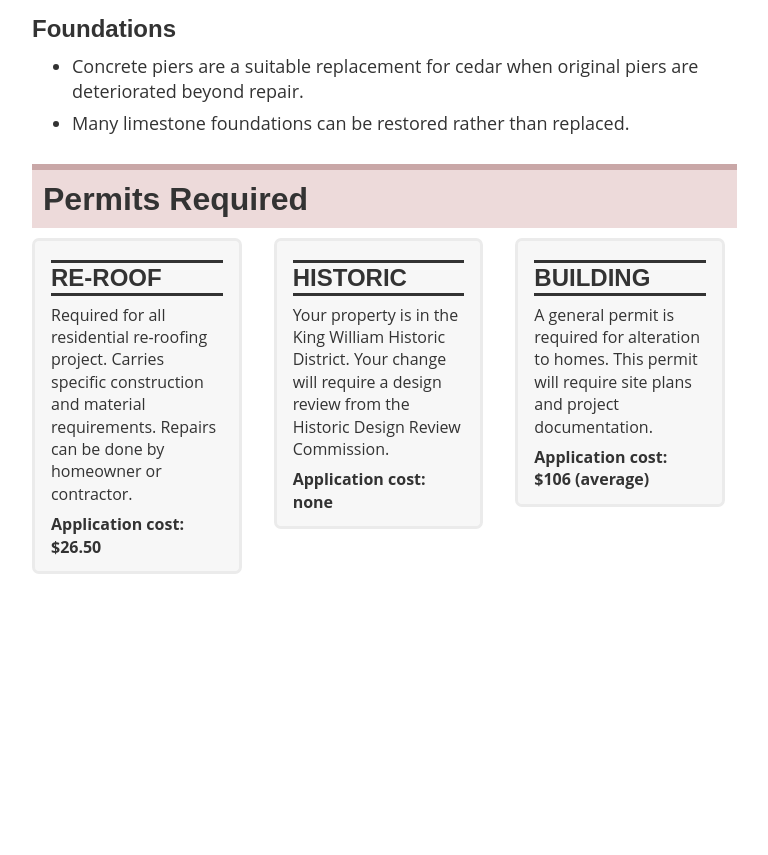
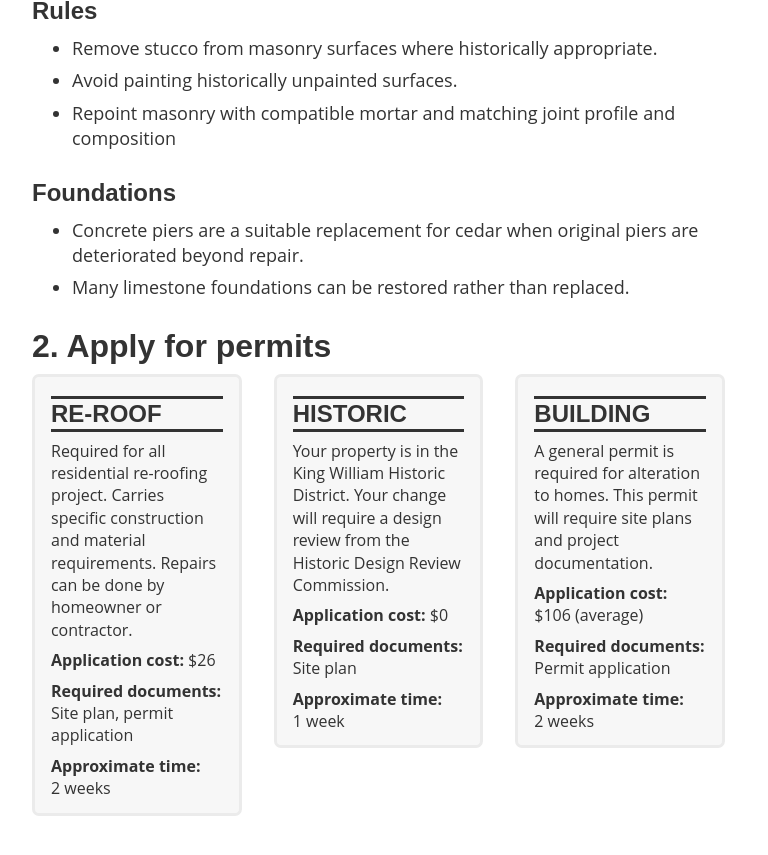
Before and after one commit to Techzans/house-refresh-prototype, a plain HTML site: page index.html in a window 1280 px wide. Shown: the part 5776-6631 px from the top of the page, without its empty margins (373-1141 px from the left). Before the commit the page ends 6517 px from the top, so only its background shows below. Drawn offline with nearby package versions, Linux system fonts and the light colour scheme; a script that the page names is missing.

Commit message:
Adding in steps for summary section

```diff
--- a/css/houserefresh.webflow.css
+++ b/css/houserefresh.webflow.css
@@ -215,7 +215,7 @@ p {
 .small-text {
   font-size: 16px;
 }
-.grant-total {
+.grant-total, .complete-message {
   padding: 11px;
   border-top: 6px solid #afc9a7;
   background-color: #dfedda;
--- a/index.html
+++ b/index.html
@@ -235,7 +235,9 @@
 	</div>
       </div>
       <div class="chunk chuck-w-padding ha-waypoint" id="summary" data-animate-down="100%" data-animate-up="84%">
+	<h1 class="complete-message">You're done!</h1>
 	<h1>These are your next steps</h1>
+	<h2 class="alt-h1">1. Review and print project info</h2>
 	<h2 class="alt-h1">555 Saint Mary's San Antonio, TX&nbsp;78204</h2>
 	<div class="w-row">
 	  <div class="w-col w-col-4">
@@ -269,28 +271,34 @@
 	    <li class="list-item">Many limestone foundations can be restored rather than replaced.</li>
 	  </ul>
 	</div>
-<h2 class="grant-total permits-req">Permits Required</h2>
+	<h2 class="alt-h1">2. Apply for permits</h2>
 	<div class="w-row">
 	  <div class="w-col w-col-4">
 	    <div class="grant-block">
 	      <h3 class="grant-h3 top-grant-h3">RE-ROOF</h3>
 	      <p class="small-text">Required for all residential re-roofing project. Carries specific construction and material requirements. Repairs can be done by homeowner or contractor.</p>
-   	      <p class="small-text"><strong>Application cost: $26.50</strong></p>
-	    </div><!--<a class="btn-fill grant-btn" href="#grants-available">apply</a>-->
+   	      <p class="small-text"><b>Application cost:</b> $26</p>
+   	      <p class="small-text"><b>Required documents:</b> <br>Site plan, permit application</p>
+   	      <p class="small-text"><b>Approximate time:</b> <br>2 weeks</p>
+	    </div>
 	  </div>
 	  <div class="w-col w-col-4">
 	    <div class="grant-block">
 	      <h3 class="grant-h3 top-grant-h3">HISTORIC</h3>
 	      <p class="small-text">Your property is in the King William Historic District. Your change will require a design review from the Historic Design Review Commission.</p>
-	      <p class="small-text"><strong>Application cost: none</strong></p>
-	    </div><!--<a class="btn-fill grant-btn" href="#grants-available">apply</a>-->
+	      <p class="small-text"><b>Application cost:</b> $0</p>
+   	      <p class="small-text"><b>Required documents:</b> <br>Site plan</p>
+   	      <p class="small-text"><b>Approximate time:</b> <br>1 week</p>
+	    </div>
 	  </div>
 	  <div class="w-col w-col-4">
 	    <div class="grant-block">
 	      <h3 class="grant-h3 top-grant-h3">BUILDING</h3>
 	      <p class="small-text">A general permit is required for alteration to homes. This permit will require site plans and project documentation.</p>
-	      <p class="small-text"><strong>Application cost: $106 (average)</strong>
-	    </div><!--<a class="btn-fill grant-btn" href="#grants-available">apply</a>-->
+	      <p class="small-text"><b>Application cost:</b> $106 (average)</p>
+   	      <p class="small-text"><b>Required documents:</b> <br>Permit application</p>
+   	      <p class="small-text"><b>Approximate time:</b> <br>2 weeks</p>
+	    </div>
 	  </div>
 	</div>
       </div>
```
